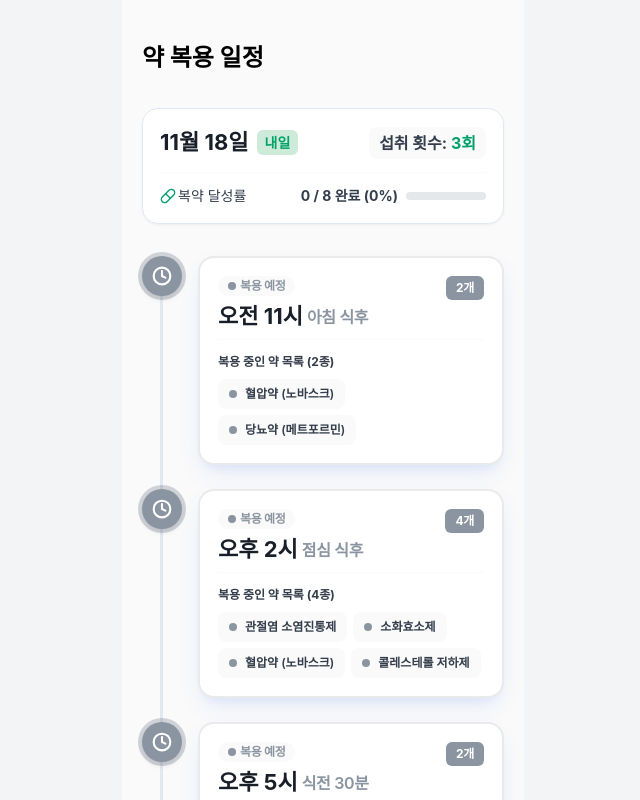
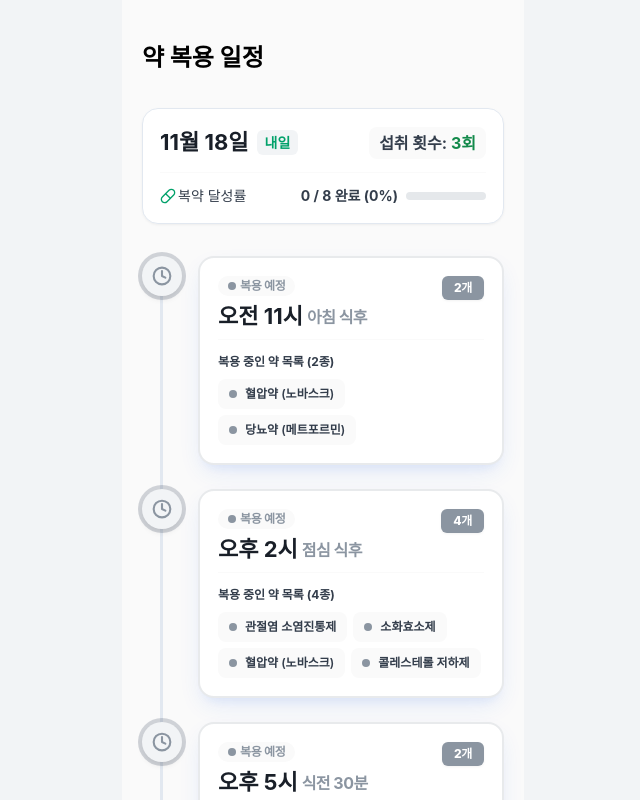
Before and after one commit to Line4Thon-Team24/TTAREUREUNG-CLIENT, a React (Vite) app: page /senior/tomorrow in a window 1280 px wide. Shown: the top 800 px of the page, without its empty margins (317-957 px from the left). Built offline with nearby package versions, Linux system fonts and the light colour scheme; a web font is replaced by a local one.

Commit message:
fix: 시니어 약 섭취 일정 상태 원·배지·요약 카드 색상 Figma 반영

```diff
--- a/src/components/senior/DailySummaryCard.tsx
+++ b/src/components/senior/DailySummaryCard.tsx
@@ -2,7 +2,7 @@ import { Pill } from 'lucide-react';
 
 type DailySummaryCardProps = {
   date: Date;
-  dayLabel: string; // 예: 오늘 / 내일
+  isToday: boolean; // 오늘 / 내일 (배지·횟수 색이 다름)
   slotCount: number; // 섭취 횟수
   total: number;
   taken: number;
@@ -16,7 +16,7 @@ const toPercent = (value: number, total: number) =>
 // 하루 복약 요약 (날짜·섭취 횟수·복약 달성률)
 export default function DailySummaryCard({
   date,
-  dayLabel,
+  isToday,
   slotCount,
   total,
   taken,
@@ -32,12 +32,19 @@ export default function DailySummaryCard({
           <h2 className="text-[22px] font-bold text-[#191F28]">
             {date.getMonth() + 1}월 {date.getDate()}일
           </h2>
-          <span className="rounded-md bg-[#CDEBD8] px-2 py-0.5 text-[14px] font-bold text-[#01A16A]">
-            {dayLabel}
+          <span
+            className={`rounded-md px-2 py-0.5 text-[14px] font-bold text-[#01A16A] ${
+              isToday ? 'bg-[#CDEBD8]' : 'bg-[#F2F4F6]'
+            }`}
+          >
+            {isToday ? '오늘' : '내일'}
           </span>
         </div>
         <p className="rounded-lg bg-[#FAFAFA] px-2.5 py-1 text-[16px] font-bold text-[#333D4B]">
-          섭취 횟수: <span className="text-[#01A16A]">{slotCount}회</span>
+          섭취 횟수:{' '}
+          <span className={isToday ? 'text-[#01A16A]' : 'text-[#138A4B]'}>
+            {slotCount}회
+          </span>
         </p>
       </div>
 
--- a/src/components/senior/SeniorTimelineItem.tsx
+++ b/src/components/senior/SeniorTimelineItem.tsx
@@ -39,7 +39,7 @@ export default function SeniorTimelineItem({ slot }: SeniorTimelineItemProps) {
     <li className="relative flex items-start gap-4">
       <span
         aria-hidden
-        className={`flex size-10 shrink-0 items-center justify-center rounded-full text-white shadow-[0_4px_6px_-1px_rgba(0,0,0,0.1)] ring-4 ${style.nodeClassName}`}
+        className={`flex size-10 shrink-0 items-center justify-center rounded-full shadow-[0_4px_6px_-1px_rgba(0,0,0,0.1)] ring-4 ${style.nodeClassName}`}
       >
         <NodeIcon size={isEmphasized ? 24 : 20} strokeWidth={2.5} />
       </span>
@@ -78,14 +78,14 @@ export default function SeniorTimelineItem({ slot }: SeniorTimelineItemProps) {
                 {formatKoreanTime(slot.time)}
               </span>
               <span
-                className={`text-[16px] leading-6 font-semibold tracking-[-0.32px] ${style.timingClassName}`}
+                className={`text-[16px] leading-6 ${style.timingClassName}`}
               >
                 {slot.timingLabel}
               </span>
             </h3>
           </div>
           <span
-            className={`shrink-0 rounded-md px-2.5 py-1 text-[12px] leading-4 font-bold tracking-[-0.32px] whitespace-nowrap ${style.countClassName}`}
+            className={`shrink-0 rounded-md py-1 text-[12px] leading-4 tracking-[-0.32px] whitespace-nowrap ${style.countClassName}`}
           >
             {countText}
           </span>
--- a/src/constants/seniorSchedule.ts
+++ b/src/constants/seniorSchedule.ts
@@ -15,14 +15,14 @@ type SeniorSlotStyle = {
   label: string;
   listTitle: string; // 약 목록 제목
   NodeIcon: LucideIcon;
-  nodeClassName: string; // 타임라인 원 + 바깥 테두리
+  nodeClassName: string; // 타임라인 원 + 아이콘 색 + 바깥 테두리
   cardClassName: string;
   dividerClassName: string;
   pillClassName: string; // 상태 배지
   PillIcon: LucideIcon | null; // 없으면 점
   dotClassName: string; // 상태 배지 점 / 약 이름 앞 점
-  timingClassName: string; // 시간 옆 안내 (예: 아침 식후)
-  countClassName: string; // 오른쪽 위 약 개수
+  timingClassName: string; // 시간 옆 안내 (예: 아침 식후, 굵기·자간 포함)
+  countClassName: string; // 오른쪽 위 약 개수 (여백·굵기 포함)
   chipClassName: string; // 약 이름 칩 (간격·굵기 포함)
   alert?: {
     Icon: LucideIcon;
@@ -35,20 +35,21 @@ type SeniorSlotStyle = {
 const CALM_SHADOW = 'shadow-[0_1px_2px_0_rgba(0,0,0,0.05)]';
 const FOCUS_SHADOW =
   'shadow-[0_10px_25px_-5px_rgba(37,99,235,0.12),0_8px_10px_-6px_rgba(37,99,235,0.08)]';
+const COUNT_SHADOW = 'drop-shadow-[0_1px_1px_rgba(0,0,0,0.05)]';
 
 export const SENIOR_SLOT_STYLES: Record<SlotStatus, SeniorSlotStyle> = {
   taken: {
     label: '복용 완료',
     listTitle: '복용한 약 목록',
     NodeIcon: Check,
-    nodeClassName: 'bg-[#01A16A] ring-[#F8FAFC]',
+    nodeClassName: 'bg-[#01A16A] text-white ring-[#F8FAFC]',
     cardClassName: `gap-3.5 border border-[#E7F6EC] p-4.25 ${CALM_SHADOW}`,
     dividerClassName: 'border-[#FAFAFA]',
     pillClassName: 'bg-[#E7F6EC] text-[#01A16A]',
     PillIcon: Check,
     dotClassName: 'size-1.5 bg-[#01A16A]',
-    timingClassName: 'text-[#333D4B]',
-    countClassName: 'bg-[#FAFAFA] text-[#333D4B]',
+    timingClassName: 'font-semibold tracking-[-0.32px] text-[#333D4B]',
+    countClassName: 'px-2.5 font-bold bg-[#FAFAFA] text-[#333D4B]',
     chipClassName:
       'gap-1.5 rounded-md bg-[#FAFAFA] px-2.5 py-1 font-medium text-[#191F28]',
   },
@@ -56,14 +57,14 @@ export const SENIOR_SLOT_STYLES: Record<SlotStatus, SeniorSlotStyle> = {
     label: '미복용',
     listTitle: '미복용 약 목록',
     NodeIcon: X,
-    nodeClassName: 'bg-[#E5484D] ring-[#F8FAFC]',
+    nodeClassName: 'bg-[#E5484D] text-white ring-[#F8FAFC]',
     cardClassName: `gap-2.5 border-2 border-[#FFEEEE] p-4.5 ${CALM_SHADOW}`,
     dividerClassName: 'border-[#FFEEEE]',
     pillClassName: 'bg-[#FFEEEE] text-[#E5484D]',
     PillIcon: X,
     dotClassName: 'size-1.5 bg-[#E5484D]',
-    timingClassName: 'text-[#333D4B]',
-    countClassName: 'bg-[#FFEEEE] text-[#E5484D]',
+    timingClassName: 'font-semibold tracking-[-0.32px] text-[#333D4B]',
+    countClassName: 'px-2.5 font-bold bg-[#FFEEEE] text-[#E5484D]',
     chipClassName:
       'gap-1.5 rounded-md bg-[#FFEEEE] px-2.75 py-1.25 font-medium text-[#333D4B]',
     alert: {
@@ -77,14 +78,14 @@ export const SENIOR_SLOT_STYLES: Record<SlotStatus, SeniorSlotStyle> = {
     label: '일부 복용',
     listTitle: '일부 복용 약 목록',
     NodeIcon: Contrast,
-    nodeClassName: 'bg-[#D97706] ring-[#FEF3C7]',
+    nodeClassName: 'bg-[#D97706] text-white ring-[#FEF3C7]',
     cardClassName: `gap-2.5 border-2 border-[#D97706]/20 p-4.5 ${CALM_SHADOW}`,
     dividerClassName: 'border-[#FFF4E0]',
     pillClassName: 'bg-[#FFF4E0] text-[#D97706]',
     PillIcon: Contrast,
     dotClassName: 'size-1.5 bg-[#D97706]',
-    timingClassName: 'text-[#333D4B]',
-    countClassName: 'bg-[#FFF4E0] text-[#B45309]',
+    timingClassName: 'font-bold text-[#333D4B]',
+    countClassName: 'px-2.5 font-bold bg-[#FFF4E0] text-[#B45309]',
     // 먹은 약 (못 먹은 약은 주황 테두리로 따로 표시)
     chipClassName:
       'gap-1.5 rounded-md bg-[#FAFAFA] px-2.5 py-1 font-medium text-[#191F28]',
@@ -99,14 +100,14 @@ export const SENIOR_SLOT_STYLES: Record<SlotStatus, SeniorSlotStyle> = {
     label: '복용 중',
     listTitle: '복용 중인 약 목록',
     NodeIcon: Ellipsis,
-    nodeClassName: 'bg-[#3182F6] ring-[#DBEAFE]',
+    nodeClassName: 'bg-[#3182F6] text-white ring-[#DBEAFE]',
     cardClassName: `gap-1.5 border-2 border-[#3182F6]/20 p-4.5 ${FOCUS_SHADOW}`,
     dividerClassName: 'border-[#FAFAFA]',
     pillClassName: 'bg-[#FAFAFA] text-[#3182F6]',
     PillIcon: null,
     dotClassName: 'size-2 bg-[#3182F6]',
-    timingClassName: 'text-[#3182F6]',
-    countClassName: 'bg-[#3182F6] text-white',
+    timingClassName: 'font-bold tracking-[-0.5px] text-[#3182F6]',
+    countClassName: `px-3 font-extrabold bg-[#3182F6] text-white ${COUNT_SHADOW}`,
     chipClassName:
       'h-7.5 gap-2 rounded-lg bg-[#FAFAFA] px-2.75 font-semibold text-[#333D4B]',
   },
@@ -114,14 +115,14 @@ export const SENIOR_SLOT_STYLES: Record<SlotStatus, SeniorSlotStyle> = {
     label: '복용 예정',
     listTitle: '복용 중인 약 목록',
     NodeIcon: Clock,
-    nodeClassName: 'bg-[#8B95A1] ring-[#6B7684]/30',
+    nodeClassName: 'bg-[#F2F4F6] text-[#8B95A1] ring-[#6B7684]/30',
     cardClassName: `gap-1.5 border-2 border-[#8B95A1]/20 p-4.5 ${FOCUS_SHADOW}`,
     dividerClassName: 'border-[#FAFAFA]',
     pillClassName: 'bg-[#FAFAFA] text-[#8B95A1]',
     PillIcon: null,
     dotClassName: 'size-2 bg-[#8B95A1]',
-    timingClassName: 'text-[#8B95A1]',
-    countClassName: 'bg-[#8B95A1] text-white',
+    timingClassName: 'font-bold tracking-[-0.5px] text-[#8B95A1]',
+    countClassName: `px-3 font-extrabold bg-[#8B95A1] text-white ${COUNT_SHADOW}`,
     chipClassName:
       'h-7.5 gap-2 rounded-lg bg-[#FAFAFA] px-2.75 font-semibold text-[#333D4B]',
   },
--- a/src/pages/senior/SeniorSchedulePage.tsx
+++ b/src/pages/senior/SeniorSchedulePage.tsx
@@ -35,11 +35,7 @@ const SeniorSchedulePage = ({ day }: SeniorSchedulePageProps) => {
     <div className="flex min-h-dvh flex-col gap-8 bg-[#FAFAFA] px-5 pt-10 pb-10">
       <h1 className="text-[24px] font-bold text-black">약 복용 일정</h1>
 
-      <DailySummaryCard
-        date={date}
-        dayLabel={isToday ? '오늘' : '내일'}
-        {...summary}
-      />
+      <DailySummaryCard date={date} isToday={isToday} {...summary} />
 
       {slots.length === 0 ? (
         <p className="py-10 text-center text-[16px] text-[#6B7684]">
```
